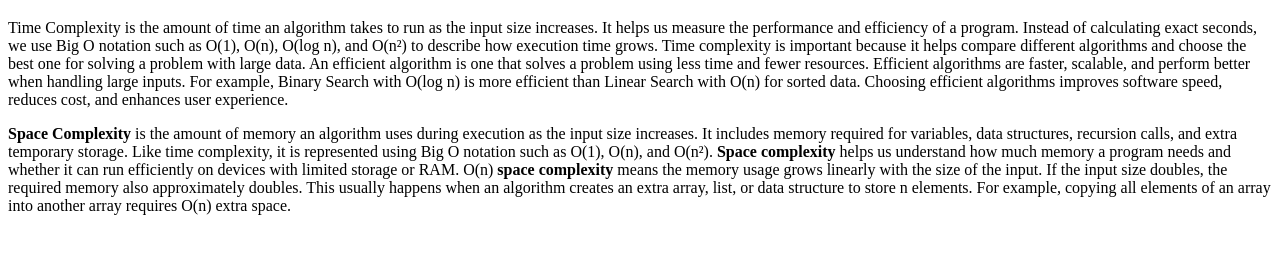
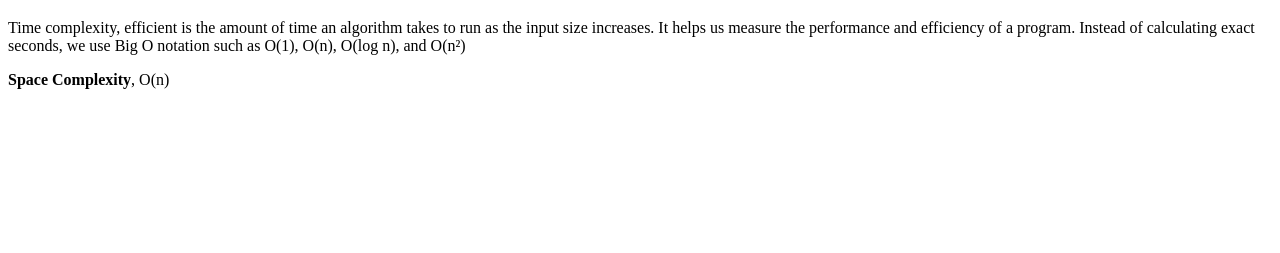
Before and after one commit to acciojob/time-and-space-complexity-AmitKR2409, a website: page main.html in a window 1280 px wide. Shown: the part 61-314 px from the top of the page. Drawn offline with Linux system fonts and the light colour scheme.

Commit message:
created a submission

```diff
--- a/main.html
+++ b/main.html
@@ -13,15 +13,11 @@
 		Time, Space, Complexity
 	</h1>
 	<p>
-		Time Complexity is the amount of time an algorithm takes to run as the input size increases. It helps us measure the performance and efficiency of a program. Instead of calculating exact seconds, we use Big O notation such as O(1), O(n), O(log n), and O(n²) to describe how execution time grows. Time complexity is important because it helps compare different algorithms and choose the best one for solving a problem with large data.
-
-		An efficient algorithm is one that solves a problem using less time and fewer resources. Efficient algorithms are faster, scalable, and perform better when handling large inputs. For example, Binary Search with O(log n) is more efficient than Linear Search with O(n) for sorted data. Choosing efficient algorithms improves software speed, reduces cost, and enhances user experience.
+		Time complexity, efficient is the amount of time an algorithm takes to run as the input size increases. It helps us measure the performance and efficiency of a program. Instead of calculating exact seconds, we use Big O notation such as O(1), O(n), O(log n), and O(n²)
 	</p>
 
 	<p>
-		<b>Space Complexity</b> is the amount of memory an algorithm uses during execution as the input size increases. It includes memory required for variables, data structures, recursion calls, and extra temporary storage. Like time complexity, it is represented using Big O notation such as O(1), O(n), and O(n²). <b>Space complexity</b> helps us understand how much memory a program needs and whether it can run efficiently on devices with limited storage or RAM.
-
-		O(n) <b>space complexity</b> means the memory usage grows linearly with the size of the input. If the input size doubles, the required memory also approximately doubles. This usually happens when an algorithm creates an extra array, list, or data structure to store n elements. For example, copying all elements of an array into another array requires O(n) extra space.
+		<b>Space Complexity</b>, O(n)
 	</p>
     <script type="text/javascript" src="./script.js">
 </script>
```
